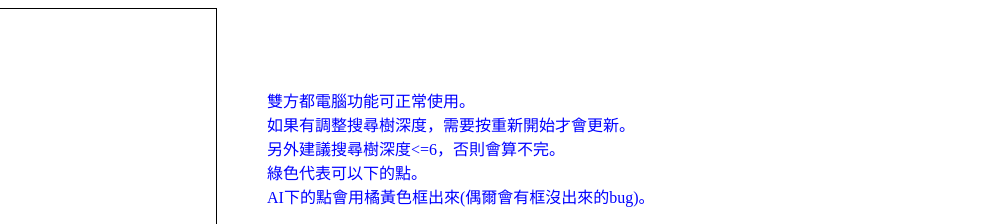
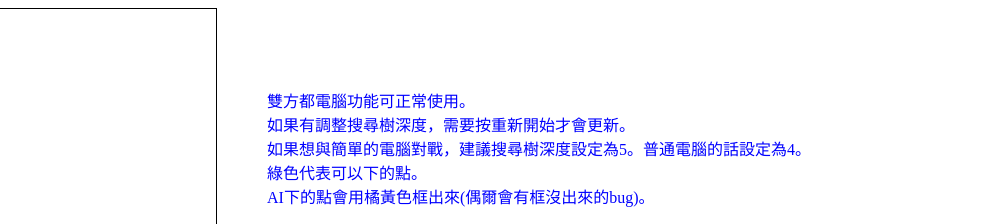
Before and after one commit to aoba3204/reversi, a plain HTML site: page index.html in a window 1280 px wide. Shown: the top 224 px of the page, 289-1280 px from the left. Drawn offline with Linux system fonts and the light colour scheme.

Commit message:
Update index.html

```diff
--- a/index.html
+++ b/index.html
@@ -13,7 +13,7 @@
                     <br>
                     如果有調整搜尋樹深度，需要按重新開始才會更新。
                     <br>
-                    另外建議搜尋樹深度<=6，否則會算不完。
+                    如果想與簡單的電腦對戰，建議搜尋樹深度設定為5。普通電腦的話設定為4。
                     <br>
                     綠色代表可以下的點。
                     <br>
```
